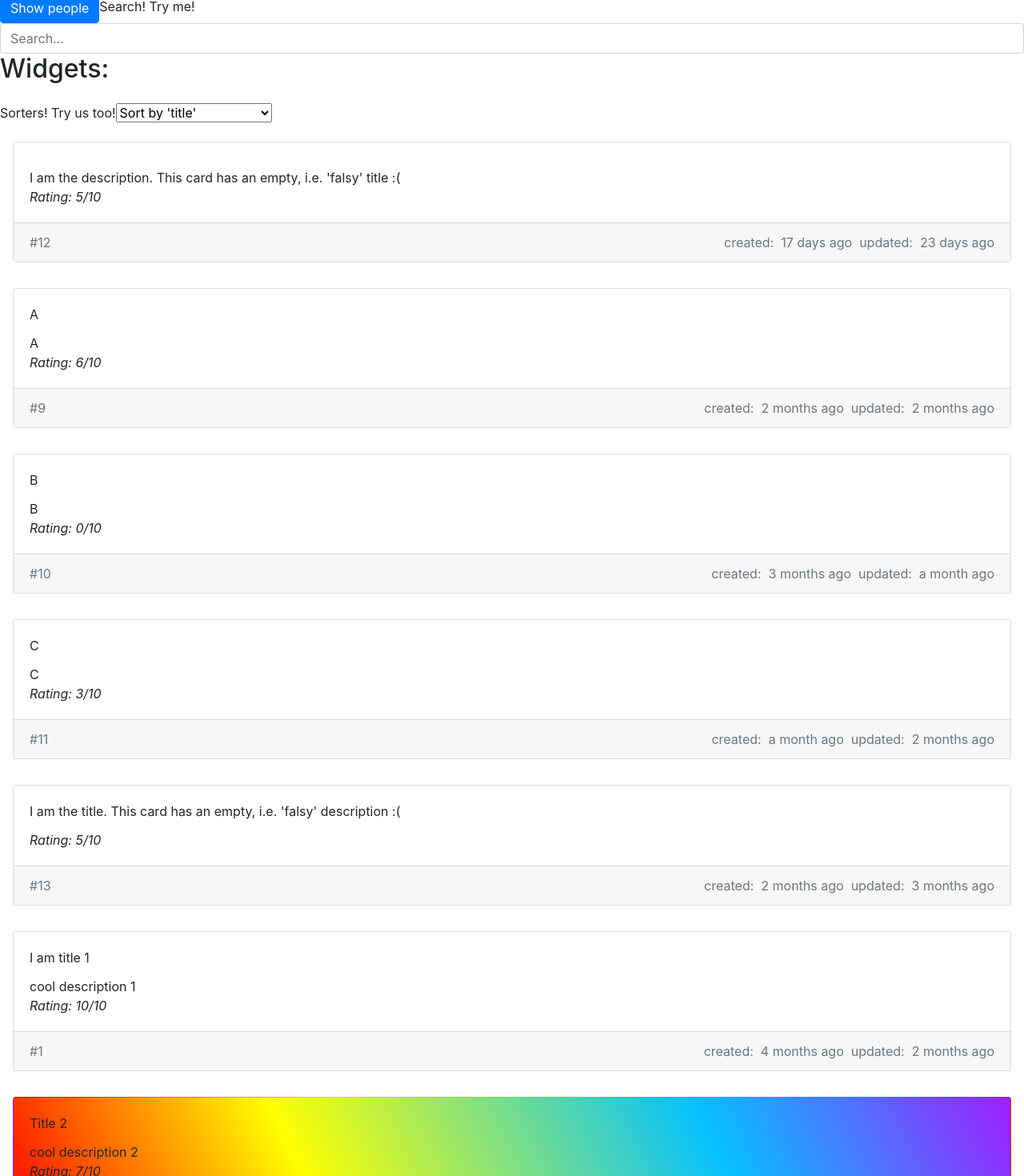
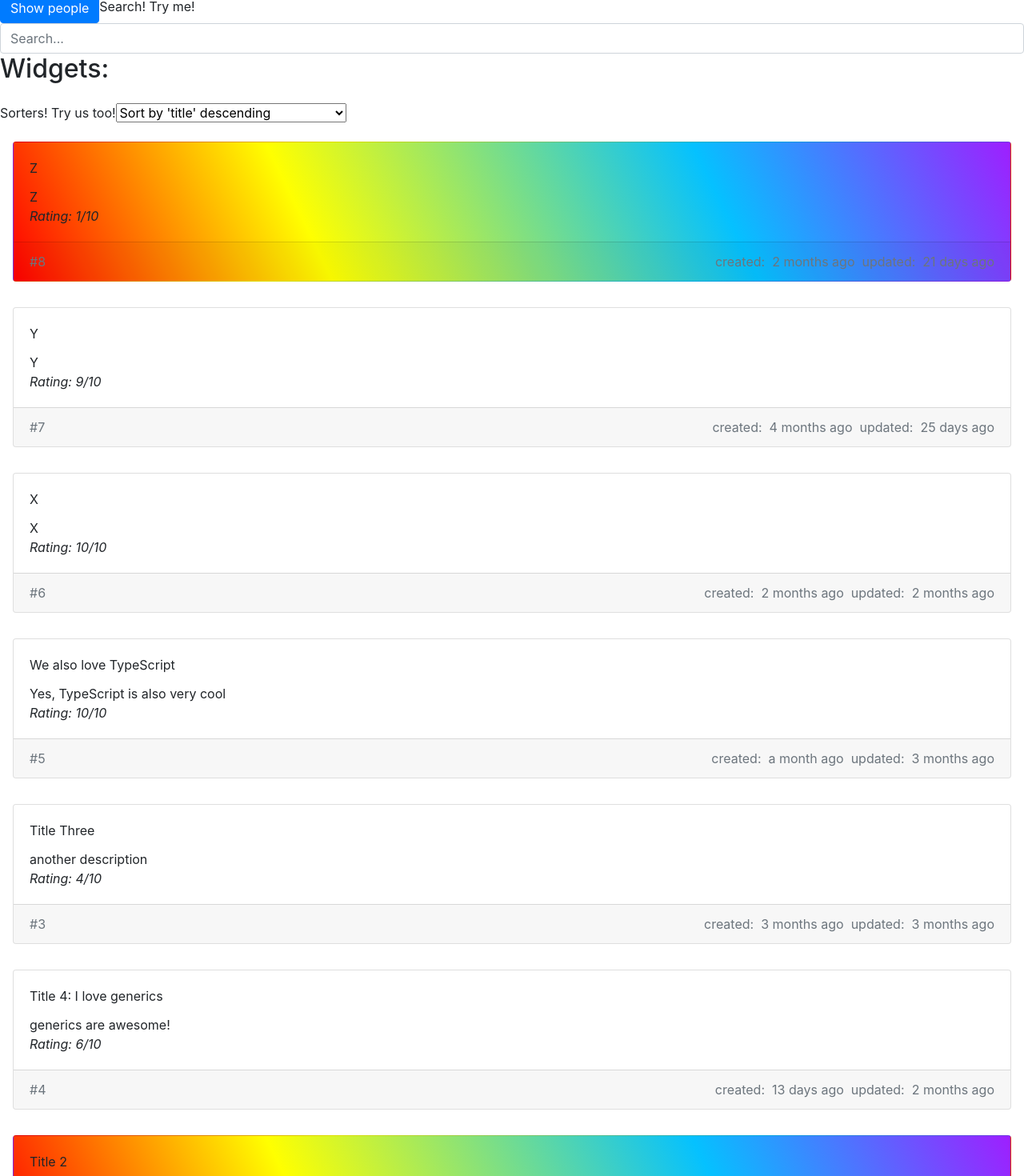
Before and after one commit to geochronology/ts-generic-fns, a React (Create React App) app: page / in a window 1280 px wide. Shown: the part 20-1490 px from the top of the page at 80% size. Built offline with nearby package versions, Linux system fonts and the light colour scheme.

Commit message:
added ascending/descending reordering logic

```diff
--- a/src/App.tsx
+++ b/src/App.tsx
@@ -14,8 +14,12 @@ import { PeopleRenderer } from './components/renderers/PeopleRenderer';
 function App() {
   const [query, setQuery] = useState<string>("")
   const [showPeople, setShowPeople] = useState<boolean>(false)
-  const [widgetSortProperty, setWidgetSortProperty] = useState<IProperty<IWidget>>({ property: "title" })
-  const [peopleSortProperty, setPeopleSortProperty] = useState<IProperty<IPerson>>({ property: "firstName" })
+  const [widgetSortProperty, setWidgetSortProperty] = useState<IProperty<IWidget>>(
+    { property: "title", isDescending: true }
+  )
+  const [peopleSortProperty, setPeopleSortProperty] = useState<IProperty<IPerson>>(
+    { property: "firstName", isDescending: true }
+  )
   const buttonText = showPeople ? "Show widgets" : "Show people"
 
   return (
@@ -33,8 +37,8 @@ function App() {
         && <>
           <h2>Widgets:</h2>
           <Sorters
-            setProperty={property => {
-              setWidgetSortProperty({ property })
+            setProperty={propertyType => {
+              setWidgetSortProperty(propertyType)
             }}
             object={widgets[0]}
           />
@@ -46,7 +50,7 @@ function App() {
               false
             ))
             .sort((a, b) =>
-              genericSort(a, b, widgetSortProperty.property)
+              genericSort(a, b, widgetSortProperty)
             )
             .map(widget => {
               return <WidgetRenderer {...widget} />
@@ -59,8 +63,8 @@ function App() {
         <>
           <h2>People:</h2>
           <Sorters
-            setProperty={property => {
-              setPeopleSortProperty({ property })
+            setProperty={propertyType => {
+              setPeopleSortProperty(propertyType)
             }}
             object={people[0]}
           />
@@ -71,7 +75,7 @@ function App() {
               query,
               false
             ))
-            .sort((a, b) => genericSort(a, b, peopleSortProperty.property))
+            .sort((a, b) => genericSort(a, b, peopleSortProperty))
             .map(person => {
               return <PeopleRenderer {...person} />
             })}
--- a/src/components/Sorters.tsx
+++ b/src/components/Sorters.tsx
@@ -1,8 +1,9 @@
 import React from 'react'
+import IProperty from '../interfaces/IProperty'
 
 export interface ISortersProps<T> {
   object: T;
-  setProperty: (property: keyof T) => void;
+  setProperty: (propertyType: IProperty<T>) => void;
 }
 
 export function Sorters<T>(props: ISortersProps<T>) {
@@ -13,13 +14,26 @@ export function Sorters<T>(props: ISortersProps<T>) {
       <select
         className="sorters"
         id="sorters"
-        onChange={e => setProperty(e.target.value as any)}
+        onChange={e => {
+          const values = e.target.value.split("-")
+          if (values.length === 2) {
+            setProperty({
+              property: values[0] as any,
+              isDescending: values[1] === "true"
+            })
+          }
+        }}
       >
         {Object.keys(object).map(key => {
           return (
-            <option key={key} value={key}>
-              Sort by '{key}'
+            <>
+              <option key={`${key}-true`} value={`${key}-true`}>
+                Sort by '{key}' descending
             </option>
+              <option key={`${key}-false`} value={`${key}-false`}>
+                Sort by '{key}' ascending
+            </option>
+            </>
           )
         })}
 
--- a/src/interfaces/IProperty.ts
+++ b/src/interfaces/IProperty.ts
@@ -1,3 +1,4 @@
 export default interface IProperty<T> {
   property: keyof T;
+  isDescending: boolean;
 }
--- a/src/utils/genericSort.ts
+++ b/src/utils/genericSort.ts
@@ -1,4 +1,13 @@
-export default function genericSort<T>(a: T, b: T, property: keyof T) {
+import IProperty from "../interfaces/IProperty"
+
+export default function genericSort<T>(
+  a: T,
+  b: T,
+  propertyType: IProperty<T>) {
+
+  const { property, isDescending } = propertyType
+
+  const result = () => {
     if (a[property] > b[property]) {
       return 1
     }
@@ -7,3 +16,6 @@ export default function genericSort<T>(a: T, b: T, property: keyof T) {
     }
     return 0
   }
+
+  return isDescending ? result() * -1 : result()
+}
```
Lines whose indentation alone changed are shown as unchanged.
